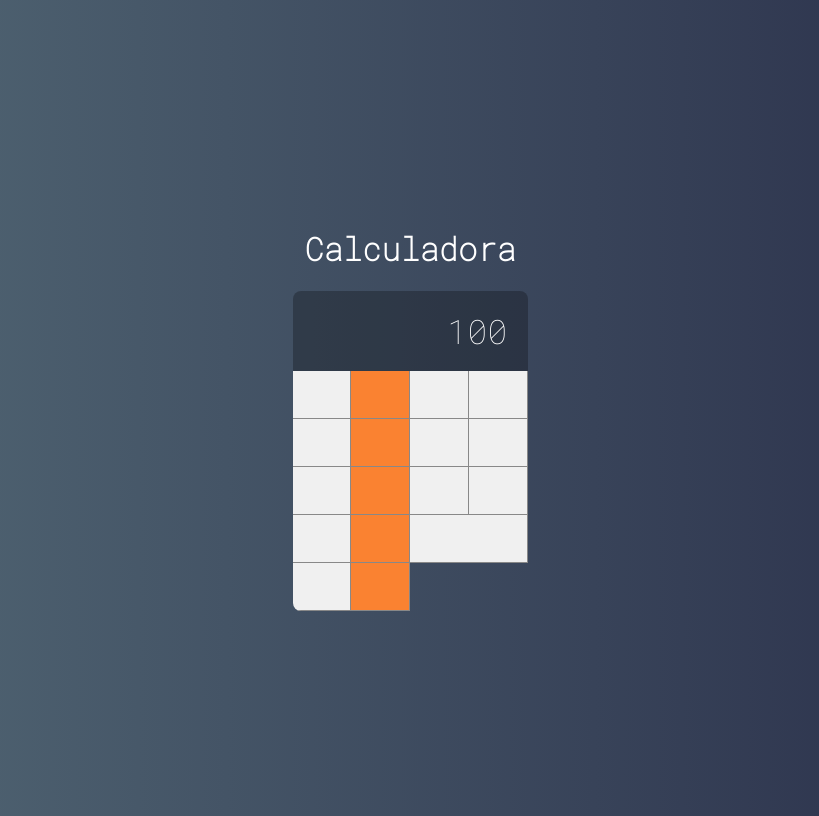
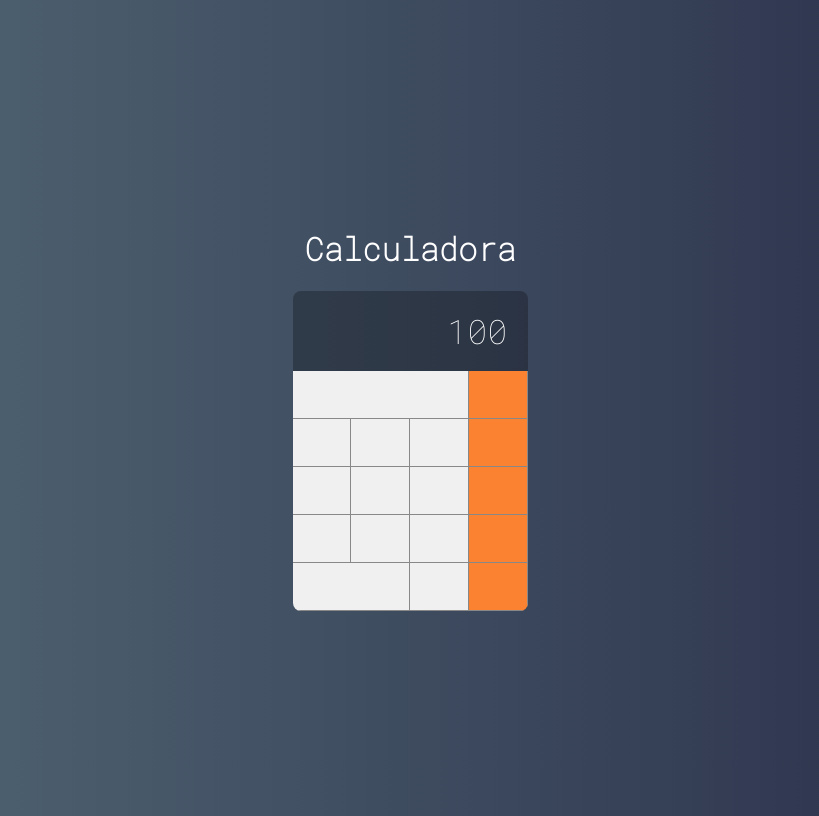
Before and after one commit to Domisnnet/calculadora-em-React, a React (Create React App) app: page / in a window 1280 px wide. Shown: the whole page, without its empty margins (230-1049 px from the left). Built offline with nearby package versions, Linux system fonts and the light colour scheme.

Commit message:
alterado

```diff
--- a/src/main/Calculator.jsx
+++ b/src/main/Calculator.jsx
@@ -24,7 +24,7 @@ export default class Calculator extends Component {
     return (
       <div className="calculator">
         <Display value={"100"} />
-        <Button Label="AC" click={() => this.clearMemory()} />
+        <Button Label="AC" click={() => this.clearMemory()} triple />
         <Button Label="/" click={() => setOperation('/')} operation />  {/*  <== Propriedade Operation Adicionada */}
         <Button Label="7" click={() => addDigit('7')} />
         <Button Label="8" click={() => addDigit('8')} /> {/*  <== Propriedade click Adicionada */}
```
